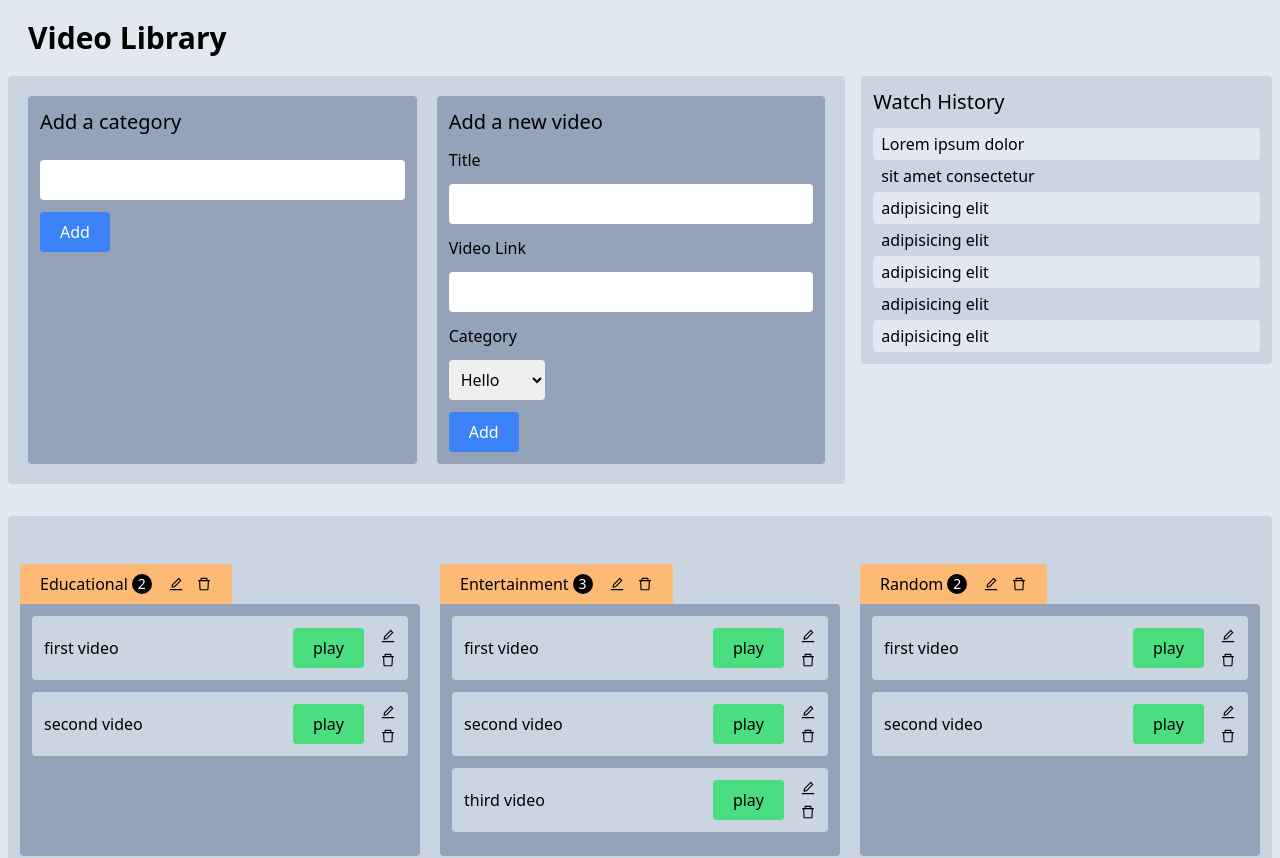
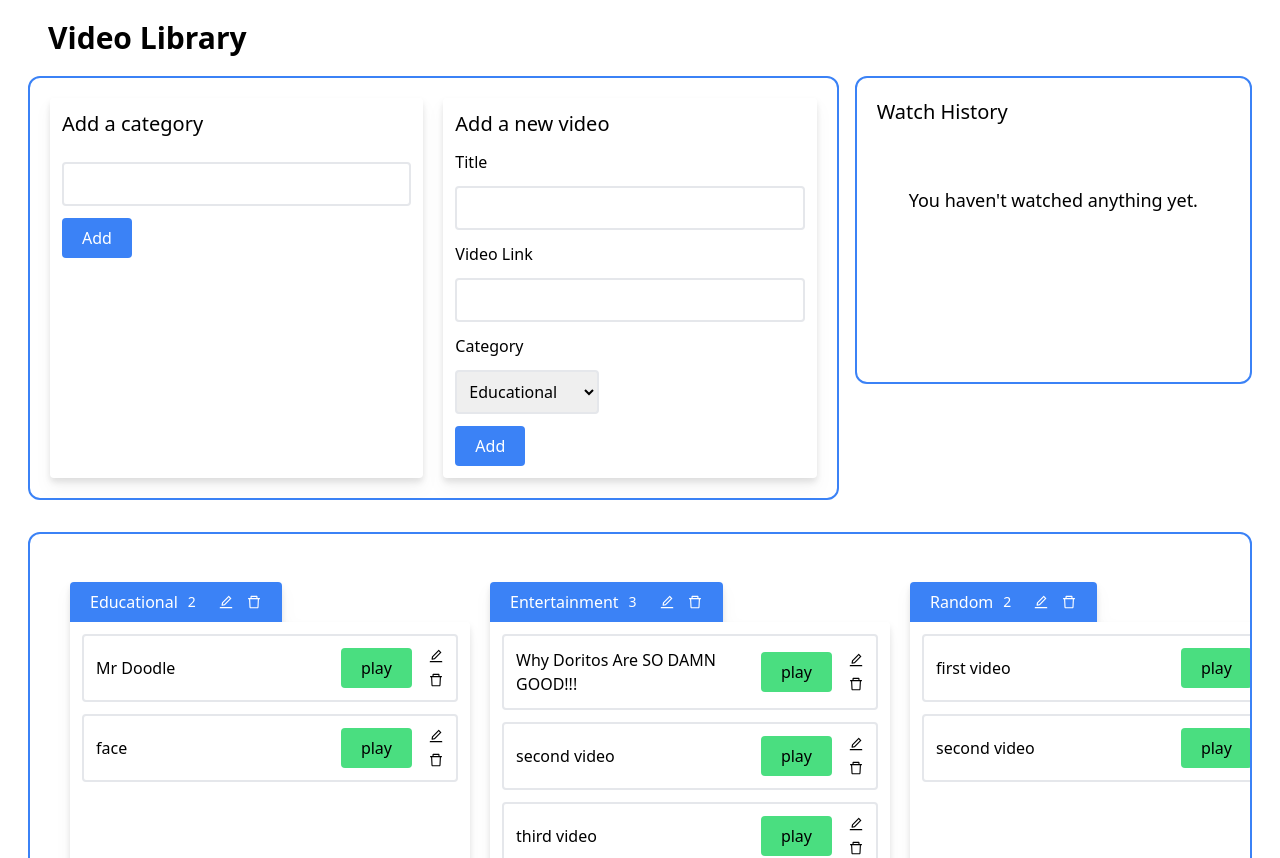
Before and after one commit to abhisheksharmayt/video-library, a React (Create React App) app: page / in a window 1280 px wide. Shown: the top 858 px of the page. Built offline with nearby package versions, Linux system fonts and the light colour scheme.

Commit message:
feat: create bucket/video and watch history

```diff
--- a/src/components/App.js
+++ b/src/components/App.js
@@ -2,10 +2,17 @@ import React from 'react'
 import CreateForm from './CreateForm';
 import History from './History';
 import Buckets from './Buckets';
+import VideoModal from './VideoModal';
+import { useSelector } from 'react-redux';
 
 function App() {
+  const { isVideoModalOpen } = useSelector((store) => store.videoModal);
+  console.log(isVideoModalOpen);
+
   return (
-    <div className='py-5 bg-slate-200'>
+    <>
+      {isVideoModalOpen && <VideoModal />}
+      <div className={`relative p-5 bg-white h-screen ${isVideoModalOpen ? 'overflow-hidden' : ''}`}>
         <h1 className='text-3xl font-semibold ml-7 mb-5'>Video Library</h1>
         <div className='flex flex-col w-full xl:flex-row'>
           <div className='xl:w-2/3'>
@@ -17,6 +24,7 @@ function App() {
         </div>
         <Buckets></Buckets>
       </div>
+    </>
   );
 }
 
--- a/src/components/Buckets.js
+++ b/src/components/Buckets.js
@@ -11,18 +11,18 @@ const Buckets = () => {
   const dispatch = useDispatch();
 
   return (
-    <div className='mx-2 my-8 py-10 px-3 bg-slate-300 rounded xl:flex xl:gap-5 overflow-scroll xl:flex-row'>
+    <div className='mx-2 my-8 py-10 px-3 border-2 border-blue-500 rounded-xl xl:flex xl:gap-5 overflow-scroll xl:flex-row xl:px-10'>
       {/* <h2 className='mb-3 text-xl font-medium' >Watch History</h2> */}
       {
         categories.map((current, index) => {
           const { categoryName, videos } = current;
           // console.log(categoryName);
           return (
-            <div key={index} className='relative bg-slate-400 my-12 p-3 rounded-r rounded-b min-w-[400px]'>
-              <div className='absolute px-5 p-2 bg-orange-300 -top-10 left-0 rounded-t flex gap-4 items-center'>
+            <div key={index} className='relative bg-white drop-shadow-lg my-12 p-3 rounded-r rounded-b min-w-[400px]'>
+              <div className='absolute px-5 p-2 bg-blue-500 text-white -top-10 left-0 rounded-t flex gap-4 items-center'>
                 <div className='flex gap-1 items-center'>
                   <h3 className='font-medium'>{categoryName}</h3>
-                  <span className='rounded-full bg-black w-5 h-5 p-1 text-white text-sm flex justify-center items-center'>{videos.length}</span>
+                  <span className='rounded-full  w-5 h-5 p-1 text-white text-sm flex justify-center items-center'>{videos.length}</span>
                 </div>
                 <div className='flex gap-3'>
                   <button><AiOutlineEdit /></button>
--- a/src/components/Card.js
+++ b/src/components/Card.js
@@ -2,15 +2,20 @@ import React from 'react'
 import { AiOutlineEdit, AiOutlineDelete } from 'react-icons/ai'
 import { useDispatch } from 'react-redux';
 import { removeCard } from '../features/Videos/videosSlice';
+import { openVideoModal } from '../features/Modal/videoModalSlice';
+import { addCurrentPlaying } from '../features/Videos/videosSlice';
 
 const Card = ({category, video }) => {
     const { id, title, video_url } = video;
     const dispatch = useDispatch();
     return (
-        <div className='bg-slate-300 p-3 rounded flex justify-between items-center mb-3'>
+        <div className='bg-white border-2 p-3 rounded flex justify-between items-center mb-3'>
             <p className=''>{title}</p>
             <div className='flex gap-4'>
-                <button className='bg-green-400 py-2 px-5 rounded'>play</button>
+                <button className='bg-green-400 py-2 px-5 rounded' onClick={()=>{
+                    dispatch(openVideoModal())
+                    dispatch(addCurrentPlaying({id,title, video_url}));
+                }}>play</button>
                 <div className='flex flex-col justify-between'>
                     <button ><AiOutlineEdit /></button>
                     <button onClick={() => dispatch(removeCard({category, id}))}><AiOutlineDelete /></button>
--- a/src/components/CreateForm.js
+++ b/src/components/CreateForm.js
@@ -1,27 +1,67 @@
-import React from 'react'
+import React, { useEffect } from 'react'
+import { useSelector, useDispatch } from 'react-redux'
+import { setCategory } from '../features/Form/categorySlice'
+import { addCategory, addNewVideo } from '../features/Videos/videosSlice'
+import { setVideoCategory, setTitle, setVideoUrl } from '../features/Form/newVideoSlice'
 
 const CreateForm = () => {
+  const { category } = useSelector((store) => store.category);
+  const { categories } = useSelector((store) => store.categories);
+  const { title, video_url, videoCategory } = useSelector((store) => store.newVideo);
+  // console.log(title, video_url, videoCategory);
+  const dispatch = useDispatch();
+  useEffect(() => {
+    dispatch(setVideoCategory(categories[0].categoryName))
+  }, [])
   return (
-      <div className='mx-2  p-5 bg-slate-300 rounded flex flex-col gap-5 lg:flex-row lg:justify-evenly'>
-        <div className='mb-3 p-3 bg-slate-400 w-full rounded lg:mb-0'>
+    <div className='mx-2  p-5 border-2 border-blue-500 rounded-xl flex flex-col gap-5 lg:flex-row lg:justify-evenly'>
+      <div className='mb-3 p-3 bg-white drop-shadow-lg w-full rounded lg:mb-0'>
         <h2 className='mb-3 text-xl font-medium'>Add a category</h2>
-            <input className="p-2 my-3 w-full rounded" type="text" />
-            <button className='bg-blue-500 text-white px-5 py-2 rounded'>Add</button>
+        <input className="p-2 my-3 w-full rounded border-2" type="text" value={category} onChange={(e) => { dispatch(setCategory(e.target.value)) }} />
+        <button className='bg-blue-500 text-white px-5 py-2 rounded' onClick={() => {
+          dispatch(addCategory(category))
+          dispatch(setCategory(""))
+        }}>Add</button>
       </div>
-        <div className=' p-3 bg-slate-400 w-full rounded lg:mt-0'>
+      <div className=' p-3 bg-white drop-shadow-lg w-full rounded lg:mt-0'>
         <h2 className='mb-3 text-xl font-medium'>Add a new video</h2>
+          {/* title input */}
           <label className='font-medium' htmlFor="name">Title</label>
-              <input className="p-2 my-3 w-full rounded" type="text" id="name" />
+
+          <input className="p-2 my-3 w-full rounded border-2" type="text" id="name" value={title} onChange={(e) => { dispatch(setTitle(e.target.value)) }} />
+
+          {/* video url input */}
           <label className='font-medium' htmlFor="video_link">Video Link</label>
-              <input className="p-2 my-3 w-full rounded" type="text" id="video_link" />
+
+          <input className="p-2 my-3 w-full rounded border-2" type="text" id="video_link" value={video_url} onChange={(e) => { dispatch(setVideoUrl(e.target.value)) }} />
+
+          {/* category select input */}
           <label className='font-medium block' htmlFor="categories">
             Category
           </label>
-              <select className='block w-24 p-2 my-3 rounded' name="categories" id="categories">
-                <option value="Hello">Hello</option>
-                <option value="Hello">Hello</option>
+
+          <select className='block w-36 p-2 my-3 rounded border-2' name="categories" id="categories" value={videoCategory} onChange={(e) => {
+            dispatch(setVideoCategory(e.target.value))
+            console.log(e.target.value)
+          }}>
+            {
+              categories.map((current, index) => {
+                const { categoryName } = current;
+                return (
+                  <option key={index} value={categoryName}>{categoryName}</option>
+                )
+              })
+            }
           </select>
-              <button className='bg-blue-500 text-white px-5 py-2 rounded'>Add</button>
+
+          {/* Add button */}
+        <button className='bg-blue-500 text-white px-5 py-2 rounded' onClick={() =>{
+          dispatch(addNewVideo({ title, video_url, videoCategory }))
+          dispatch(setTitle(""));
+          // dispatch(setCategory(categories[0].category));
+          dispatch(setVideoUrl(""));
+        }}>Add</button>
+        {/* </form> */}
       </div>
     </div>
   )
--- a/src/components/History.js
+++ b/src/components/History.js
@@ -1,20 +1,37 @@
 import React from 'react'
+import { useSelector } from 'react-redux'
+import { AiFillPlayCircle } from 'react-icons/ai'
+import { useDispatch } from 'react-redux';
+import { openVideoModal } from '../features/Modal/videoModalSlice';
+import { addCurrentPlaying } from '../features/Videos/videosSlice';
 
 const History = () => {
+    const { watchHistory } = useSelector((store) => store.categories);
+    const dispatch = useDispatch();
+    console.log(watchHistory);
     return (
-        <div className='mx-2 my-8 p-3 bg-slate-300 rounded xl:my-0'>
-            <h2 className='mb-3 text-xl font-medium' >Watch History</h2>
-            <div className='max-h-56 overflow-auto'>
-                <p className='bg-slate-200 px-2 py-1 rounded'>Lorem ipsum dolor</p>
-                <p className='px-2 py-1'>sit amet consectetur</p>
-                <p className='bg-slate-200 px-2 py-1 rounded'>adipisicing elit</p>
-                <p className=' px-2 py-1 rounded'>adipisicing elit</p>
-                <p className='bg-slate-200 px-2 py-1 rounded'>adipisicing elit</p>
-                <p className='px-2 py-1 rounded'>adipisicing elit</p>
-                <p className='bg-slate-200 px-2 py-1 rounded'>adipisicing elit</p>
-                <p className='px-2 py-1 rounded'>adipisicing elit</p>
-                <p className='bg-slate-200 px-2 py-1 rounded'>adipisicing elit</p>
-                <p className='px-2 py-1 rounded'>adipisicing elit</p>
+        <div className='mx-2 my-8 p-3 bg-white border-2 border-blue-500 rounded-xl xl:my-0'>
+            <h2 className='mb-3 text-xl font-medium p-2' >Watch History</h2>
+            <div className='max-h-56 overflow-auto xl:h-56'>
+                {
+                    (watchHistory.length == 0) ?
+                        (<div className='h-full text-lg font-medium text-center my-10'> You haven't watched anything yet.</div>) :
+                        (
+                            watchHistory.map((video, index) => {
+                                const { title, video_url, date } = video;
+                                return (
+                                    <div key={index} className='px-2 py-2 mx-2 my-4 rounded bg-white drop-shadow-lg flex justify-evenly items-center'>
+                                        <p className='w-full ml-4'>{title}</p>
+                                        <p className='w-full'>{date}</p>
+                                        <button className='p-2 mx-2' onClick={() => {
+                                            dispatch(openVideoModal())
+                                            dispatch(addCurrentPlaying({ title, video_url }));
+                                        }}> <AiFillPlayCircle className='text-3xl text-blue-600'/> </button>
+                                    </div>
+                                )
+                            })
+                        )
+                }
             </div>
         </div>
     )
--- a/src/components/VideoModal.js
+++ b/src/components/VideoModal.js
@@ -0,0 +1,19 @@
+import React from 'react'
+import { AiOutlineClose } from 'react-icons/ai'
+import { useDispatch, useSelector } from 'react-redux'
+import { closeVideoModal } from '../features/Modal/videoModalSlice'
+
+const VideoModal = () => {
+    const dispatch = useDispatch();
+    const { title, video_url } = useSelector(store => store.categories.currentPlaying);
+    return (
+        <div className='fixed z-10 h-screen w-full  top-0 left-0 flex justify-center items-center p-5 bg-white/70 backdrop-blur-sm'>
+            <div className='relative p-12 w-full max-w-3xl h-full max-h-[70vh] bg-white border-4 border-blue-500 rounded-xl flex'>
+                <button className='closeButton  absolute right-0 top-0 m-1 p-2 rounded-lg font-bold' onClick={()=>{dispatch(closeVideoModal())}}><AiOutlineClose className='text-xl' /></button>
+                <iframe className='w-full h-full' src={video_url} title="video player" frameBorder="0"  allowFullScreen></iframe>
+            </div>
+        </div>
+    )
+}
+
+export default VideoModal
--- /dev/null
+++ b/src/features/Form/categorySlice.js
@@ -0,0 +1,19 @@
+import { createSlice } from "@reduxjs/toolkit";
+
+const initialState = {
+    category: "",
+}
+
+const categorySlice = createSlice({
+    name: 'category',
+    initialState,
+    reducers:{
+        setCategory: (state, action)=>{
+            state.category = action.payload;
+        },
+    }
+})
+
+export const {setCategory} = categorySlice.actions;
+
+export default categorySlice.reducer;
--- /dev/null
+++ b/src/features/Form/newVideoSlice.js
@@ -0,0 +1,27 @@
+import { createSlice } from "@reduxjs/toolkit";
+
+const initialState = {
+    title: "",
+    video_url: "",
+    videoCategory: "",
+}
+
+const newVideoSlice = createSlice({
+    name: 'newVideo',
+    initialState,
+    reducers:{
+        setTitle : (state, action)=>{
+            state.title = action.payload;
+        },
+        setVideoUrl : (state,action)=>{
+            state.video_url = action.payload;
+        },
+        setVideoCategory: (state, action)=>{
+            state.videoCategory = action.payload;
+        }
+    }
+})
+
+export const {setTitle, setVideoCategory, setVideoUrl} = newVideoSlice.actions;
+
+export default newVideoSlice.reducer;
--- /dev/null
+++ b/src/features/Modal/videoModalSlice.js
@@ -0,0 +1,18 @@
+import { createSlice } from "@reduxjs/toolkit";
+
+const initialState = {
+    isVideoModalOpen : false,
+}
+
+const videoModalSlice = createSlice({
+    name: 'video_modal',
+    initialState,
+    reducers:{
+        openVideoModal: (state)=> {state.isVideoModalOpen = true},
+        closeVideoModal: (state)=> {state.isVideoModalOpen = false},
+    }
+})
+
+export const {openVideoModal, closeVideoModal} = videoModalSlice.actions;
+
+export default videoModalSlice.reducer;
--- a/src/features/Videos/videosSlice.js
+++ b/src/features/Videos/videosSlice.js
@@ -6,6 +6,7 @@ const initialState = {
     categories: buckets,
     watchHistory: [],
     isLoading: false,
+    currentPlaying: {},
 }
 
 
@@ -13,25 +14,54 @@ const videosSlice = createSlice({
     name: 'categories',
     initialState,
     reducers: {
-        removeCard : (state, action)=>{
-            const {category, id} = action.payload;
-            state.categories.forEach(ele=>{
-                console.log(ele);
-                if(ele.categoryName === category){
-                    const newVideoList = ele.videos.filter((video)=> video.id != id);
+        addCategory: (state, action) => {
+            if (action.payload.length > 0) {
+                const newCategory = {
+                    categoryName: action.payload,
+                    videos: [],
+                }
+                state.categories = [ ...state.categories, newCategory ];
+            }
+        },
+        addNewVideo: (state, action)=>{
+            const {title, video_url, videoCategory} = action.payload;
+            if(title && video_url && videoCategory){
+                console.log(title,video_url, videoCategory);
+                state.categories.forEach((ele)=>{
+                    if(ele.categoryName === videoCategory){
+                        const newVideoList = [...ele.videos, {id: ele.videos.length+1, title, video_url} ]
+                        ele.videos = newVideoList;
+                    }
+                })
+            }
+        },
+        removeCard: (state, action) => {
+            const { category, id } = action.payload;
+            state.categories.forEach(ele => {
+                // console.log(ele);
+                if (ele.categoryName === category) {
+                    const newVideoList = ele.videos.filter((video) => video.id != id);
                     ele.videos = newVideoList;
                 }
             })
         },
-        removeBucket : (state, action)=>{
-            state.categories = state.categories.filter((ele)=>
+        removeBucket: (state, action) => {
+            state.categories = state.categories.filter((ele) =>
                 ele.categoryName != action.payload
             )
+        },
+        addCurrentPlaying: (state, action)=>{
+            const {id, title, video_url} = action.payload;
+            const currentTimeAndDate = String(new Date)
+            const currentVideo = { id, title, video_url, date: currentTimeAndDate };
+            // console.log(currentTimeAndDate)
+            state.currentPlaying = currentVideo;
+            state.watchHistory.unshift(currentVideo);
         }
     },
 })
 
 // console.log(videosSlice);
-export const {removeCard, removeBucket} = videosSlice.actions;
+export const { removeCard, removeBucket, addCategory, addNewVideo, addCurrentPlaying } = videosSlice.actions;
 
 export default videosSlice.reducer;
--- a/src/store.js
+++ b/src/store.js
@@ -1,8 +1,14 @@
 import { configureStore } from "@reduxjs/toolkit";
 import videosReducer from './features/Videos/videosSlice'
+import categoryReducer from './features/Form/categorySlice'
+import newVideoReducer from "./features/Form/newVideoSlice";
+import videoModalReducer from "./features/Modal/videoModalSlice";
 
 export const store = configureStore({
     reducer: {
         categories: videosReducer,
+        category: categoryReducer,
+        newVideo: newVideoReducer,
+        videoModal: videoModalReducer,
     },
 })
--- a/src/testData.js
+++ b/src/testData.js
@@ -4,13 +4,13 @@ const buckets = [
         videos: [
             {
                 id: "1",
-                title: "first video",
-                video_url: "https://youtu.be/ue0xQZ_thA4"
+                title: "Mr Doodle",
+                video_url: "https://youtube.com/embed/f7ke3HznCCo"
             },
             {
                 id: "2",
-                title: "second video",
-                video_url: "https://youtu.be/ue0xQZ_thA4"
+                title: "face",
+                video_url: "https://fb.watch/h-OCX3-ekj/"
             }
         ]
     },
@@ -19,8 +19,8 @@ const buckets = [
         videos: [
             {
                 id: "1",
-                title: "first video",
-                video_url: "https://youtu.be/ue0xQZ_thA4"
+                title: "Why Doritos Are SO DAMN GOOD!!!",
+                video_url: "https://youtube.com/embed/ue0xQZ_thA4"
             },
             {
                 id: "2",
```
Lines whose indentation alone changed are shown as unchanged.
